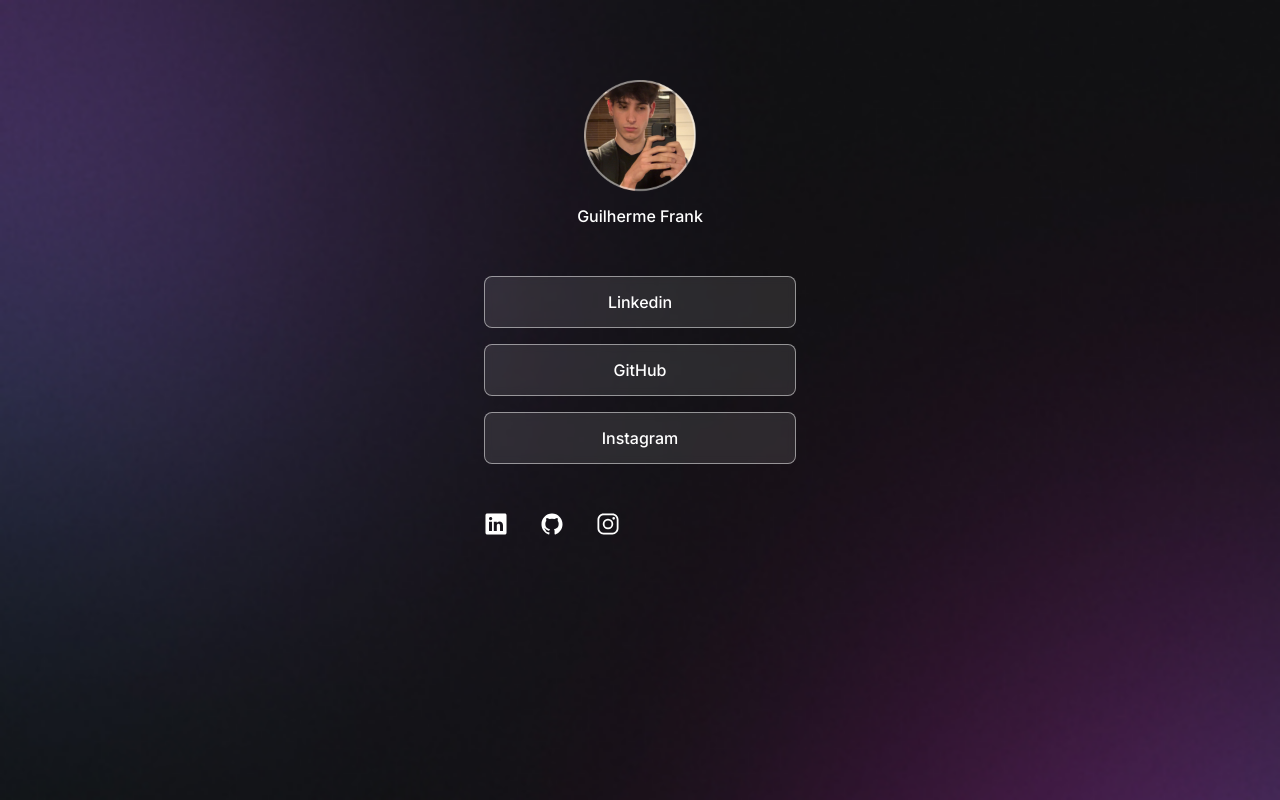
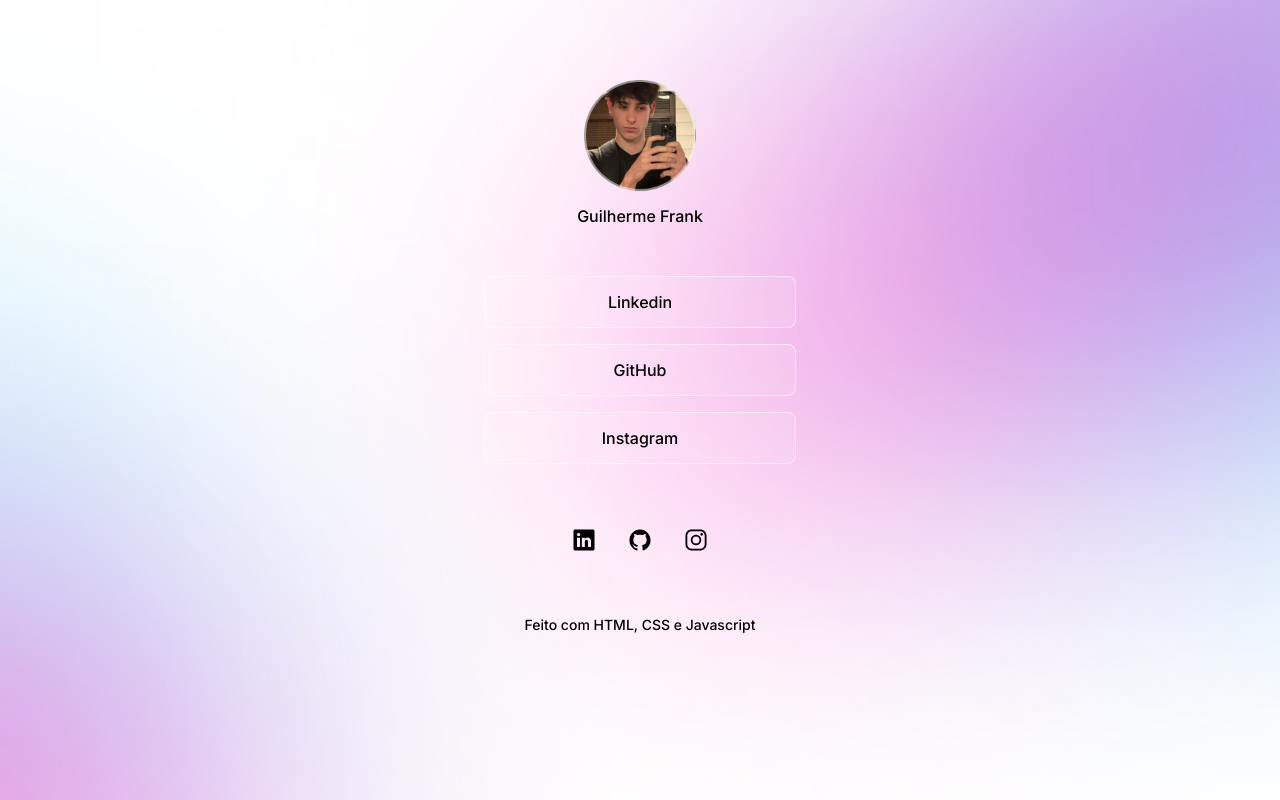
Before and after one commit to guiifrank/ProjetoLinks, a plain HTML site: page index.html in a window 1280 px wide. Drawn offline with nearby package versions, Linux system fonts and the light colour scheme.

Commit message:
iniciando light mode

```diff
--- a/index.html
+++ b/index.html
@@ -1,5 +1,5 @@
 <!DOCTYPE html>
-<html lang="en">
+<html lang="en" class="light">
   <head>
     <link rel="preconnect" href="https://fonts.googleapis.com" />
     <link rel="preconnect" href="https://fonts.gstatic.com" crossorigin />
@@ -36,10 +36,20 @@
         </li>
       </ul>
       <div id="social-links">
-        <ion-icon name="logo-linkedin"></ion-icon>
-        <ion-icon name="logo-github"></ion-icon>
-        <ion-icon name="logo-instagram"></ion-icon>
+        <a
+          href="https://www.linkedin.com/in/guilherme-frank-926049286/"
+          target="_blank"
+        >
+          <ion-icon name="logo-linkedin"></ion-icon>
+        </a>
+        <a href="https://github.com/guiifrank" target="_blank">
+          <ion-icon name="logo-github"></ion-icon>
+        </a>
+        <a href="https://www.instagram.com/guiifrank_" target="_blank">
+          <ion-icon name="logo-instagram"></ion-icon>
+        </a>
       </div>
+      <footer>Feito com HTML, CSS e Javascript</footer>
     </div>
 
     <script
--- a/style.css
+++ b/style.css
@@ -4,13 +4,23 @@
   box-sizing: border-box;
 }
 
+:root {
+  --text-color: white;
+  --bg-url: url(assets/bg-mobile.jpg);
+}
+
+.light {
+  --text-color: black;
+  --bg-url: url(assets/bg-desktop-light.jpg);
+}
+
 body {
-  background: url(assets/bg-mobile.jpg) no-repeat top center/cover;
+  background: var(--bg-url) no-repeat top center/cover;
 }
 
 body * {
   font-family: "Inter", sans-serif;
-  color: white;
+  color: var(--text-color);
 }
 
 #container {
@@ -66,15 +76,33 @@ ul li a {
 
 ul li a:hover {
   background: rgba(255, 255, 255, 0.05);
-  border: 1.5px solid white;
+  border: 1.5px solid var(--text-color);
 }
 
 /* social-links */
 #social-links {
   display: flex;
-  gap: 32px;
-
+  justify-content: center;
   padding: 24px 0;
-
   font-size: 24px;
 }
+
+#social-links a {
+  display: flex;
+  align-items: center;
+  justify-content: center;
+  padding: 16px;
+  transition: background 0.2s;
+  border-radius: 50%;
+}
+
+#social-links a:hover {
+  background: rgba(255, 255, 255, 0.2);
+  padding: 16px;
+}
+
+footer {
+  padding: 24px 0;
+  text-align: center;
+  font-size: 14px;
+}
```
